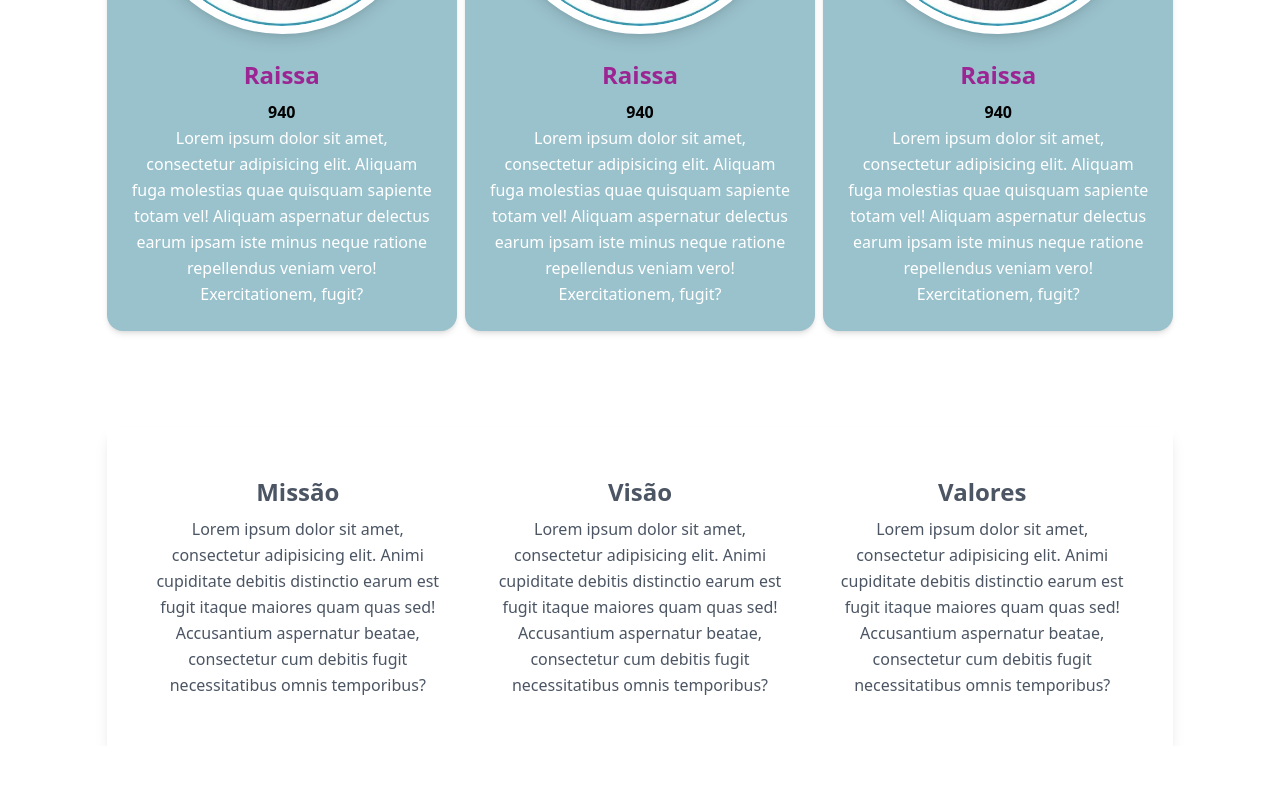
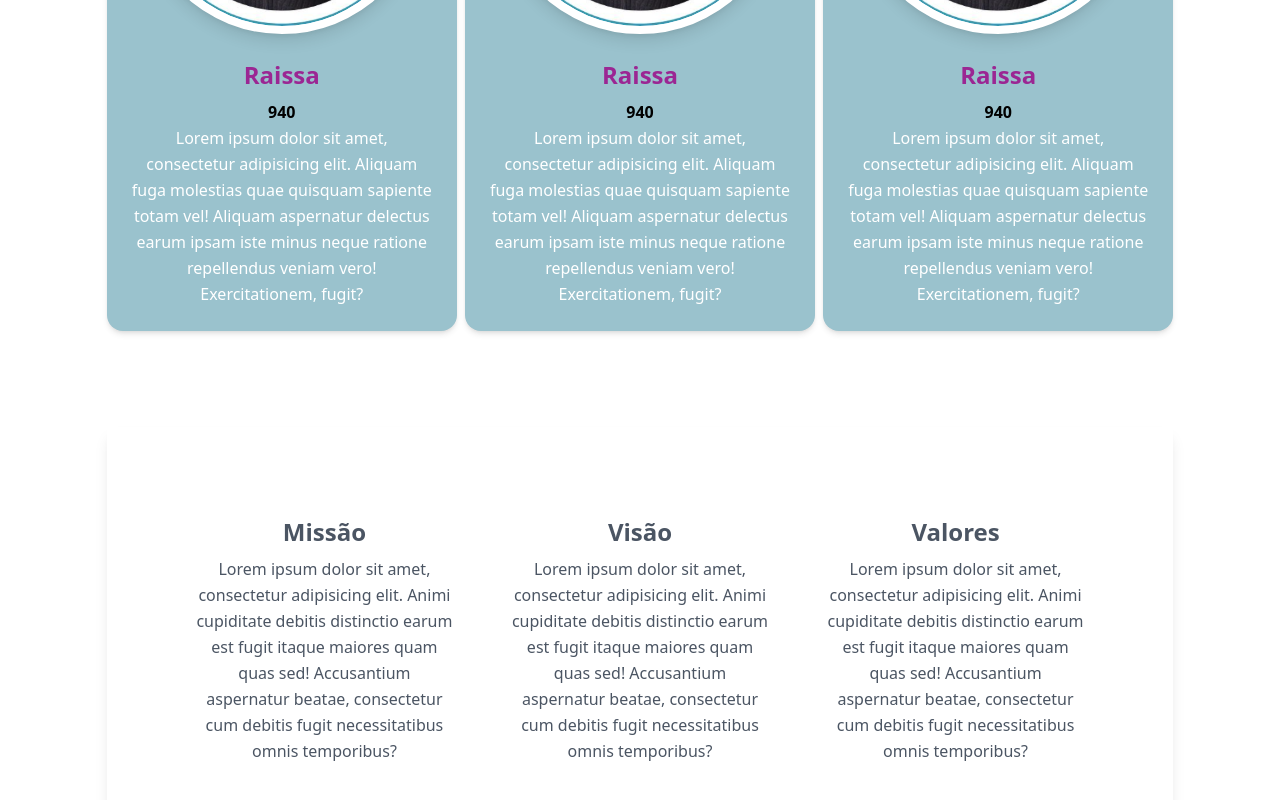
Before and after one commit to Marcone-Santos1/escrevendo_na_quarentena_landing, a React (Vite) app: page / in a window 1280 px wide. Shown: the part 1166-1966 px from the top of the page. Before the commit the page ends 1912 px from the top, so only its background shows below. Built offline with nearby package versions, Linux system fonts and the light colour scheme.

Commit message:
fix padding

```diff
--- a/src/Pages/HomePage.tsx
+++ b/src/Pages/HomePage.tsx
@@ -29,7 +29,7 @@ export const HomePage = () => {
             </CardGroup>
 
 
-            <CardGroup className="shadow-lg p-6 md:p:16">
+            <CardGroup className="shadow-lg p-2 md:p-6 lg:p-16">
                 <MvvCard
                     title="Missão"
                     content="Lorem ipsum dolor sit amet, consectetur adipisicing elit. Animi cupiditate debitis distinctio earum est fugit itaque maiores quam quas sed! Accusantium aspernatur beatae, consectetur cum debitis fugit necessitatibus omnis temporibus?"
```
